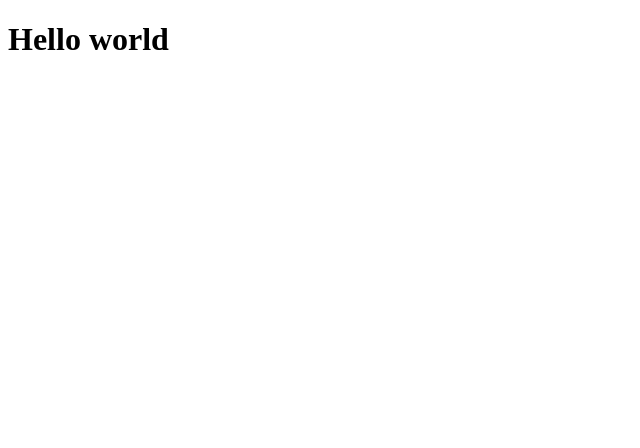
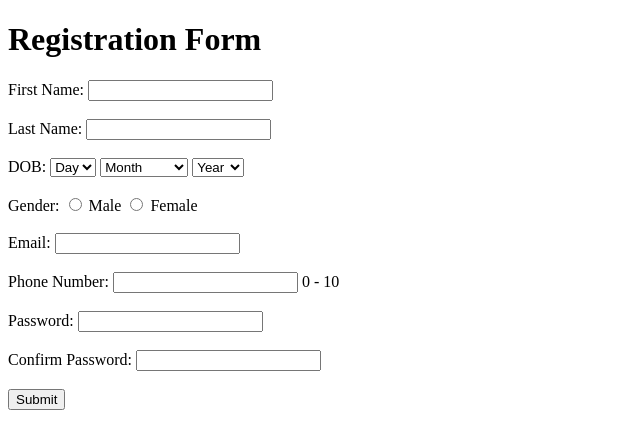
Before and after one commit to Chhe-chinyong/github-lesson, a plain HTML site: page index.html in a window 1280 px wide. Shown: the whole page, without its empty margins (0-640 px from the left). Drawn offline with Linux system fonts and the light colour scheme.

Commit message:
submit form

```diff
--- a/index.html
+++ b/index.html
@@ -6,6 +6,127 @@
     <title>Document</title>
 </head>
 <body>
-    <h1>Hello world</h1>
+    <!DOCTYPE html>
+    <html lang="en">
+    <head>
+        <meta charset="UTF-8">
+        <meta name="viewport" content="width=device-width, initial-scale=1.0">
+        <title>Registration Form</title>
+    </head>
+    <body>
+        <h1>Registration Form</h1>
+        <form action="#" method="post">
+            <!-- First Name -->
+            <label for="first-name">First Name:</label>
+            <input type="text" id="first-name" name="first_name" required>
+            <br><br>
+
+            <!-- Last Name -->
+            <label for="last-name">Last Name:</label>
+            <input type="text" id="last-name" name="last_name" required>
+            <br><br>
+
+            <!-- Date of Birth -->
+            <label for="dob-day">DOB:</label>
+            <select id="dob-day" name="dob_day">
+                <option value="">Day</option>
+                <option value="1">1</option>
+                <option value="2">2</option>
+                <option value="3">3</option>
+                <option value="4">4</option>
+                <option value="5">5</option>
+                <option value="6">6</option>
+                <option value="7">7</option>
+                <option value="8">8</option>
+                <option value="9">9</option>
+                <option value="10">10</option>
+                <option value="11">11</option>
+                <option value="12">12</option>
+                <option value="13">13</option>
+                <option value="14">14</option>
+                <option value="15">15</option>
+                <option value="16">16</option>
+                <option value="17">17</option>
+                <option value="18">18</option>
+                <option value="19">19</option>
+                <option value="20">20</option>
+                <option value="21">21</option>
+                <option value="22">22</option>
+                <option value="23">23</option>
+                <option value="24">24</option>
+                <option value="25">25</option>
+                <option value="26">26</option>
+                <option value="27">27</option>
+                <option value="28">28</option>
+                <option value="29">29</option>
+                <option value="30">30</option>
+                <option value="31">31</option>
+            </select>
+            <select id="dob-month" name="dob_month">
+                <option value="">Month</option>
+                <option value="1">January</option>
+                <option value="2">February</option>
+                <option value="3">March</option>
+                <option value="4">April</option>
+                <option value="5">May</option>
+                <option value="6">June</option>
+                <option value="7">July</option>
+                <option value="8">August</option>
+                <option value="9">September</option>
+                <option value="10">October</option>
+                <option value="11">November</option>
+                <option value="12">December</option>
+            </select>
+            <select id="dob-year" name="dob_year">
+                <option value="">Year</option>
+                <option value="2024">2024</option>
+                <option value="2023">2023</option>
+                <option value="2022">2022</option>
+                <option value="2021">2021</option>
+                <option value="2020">2020</option>
+                <option value="2019">2019</option>
+                <option value="2018">2018</option>
+                <option value="2017">2017</option>
+                <option value="2016">2016</option>
+                <option value="2015">2015</option>
+                <option value="2014">2014</option>
+                <option value="2013">2013</option>
+            </select>
+            <br><br>
+
+            <!-- Gender -->
+            <label>Gender:</label>
+            <input type="radio" id="male" name="gender" value="male" required>
+            <label for="male">Male</label>
+            <input type="radio" id="female" name="gender" value="female">
+            <label for="female">Female</label>
+            <br><br>
+
+            <!-- Email -->
+            <label for="email">Email:</label>
+            <input type="email" id="email" name="email" required>
+            <br><br>
+
+            <!-- Phone Number -->
+            <label for="phone-number">Phone Number:</label>
+            <input type="tel" id="phone-number" name="phone_number" pattern="[0-9]{10}" required>
+            <span>0 - 10</span>
+            <br><br>
+
+            <!-- Password -->
+            <label for="password">Password:</label>
+            <input type="password" id="password" name="password" required>
+            <br><br>
+
+            <!-- Confirm Password -->
+            <label for="confirm-password">Confirm Password:</label>
+            <input type="password" id="confirm-password" name="confirm_password" required>
+            <br><br>
+
+            <!-- Submit Button -->
+            <button type="submit">Submit</button>
+        </form>
+    </body>
+    </html>
 </body>
 </html>
```
